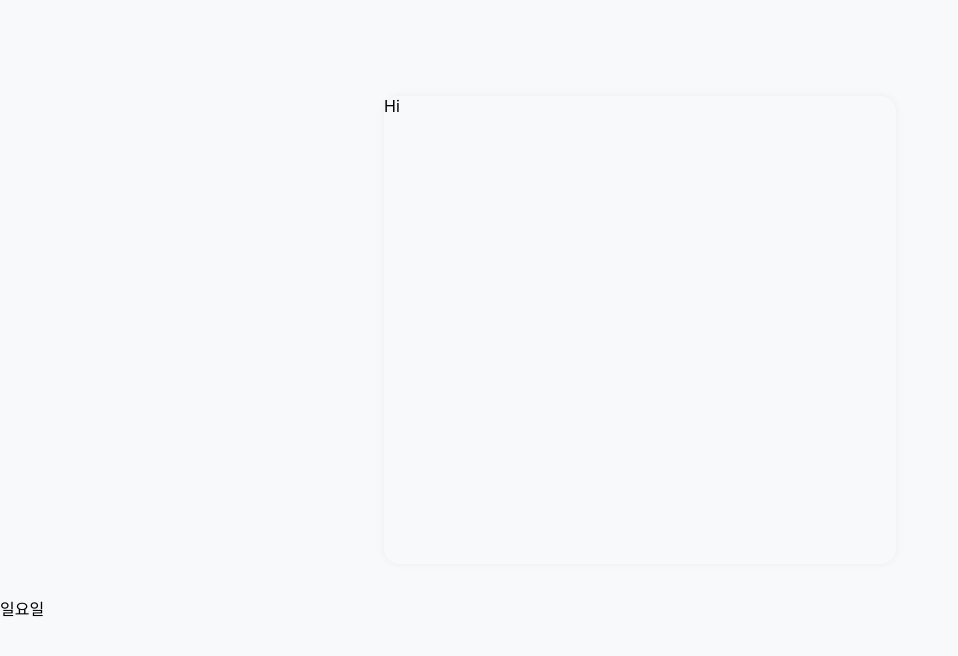
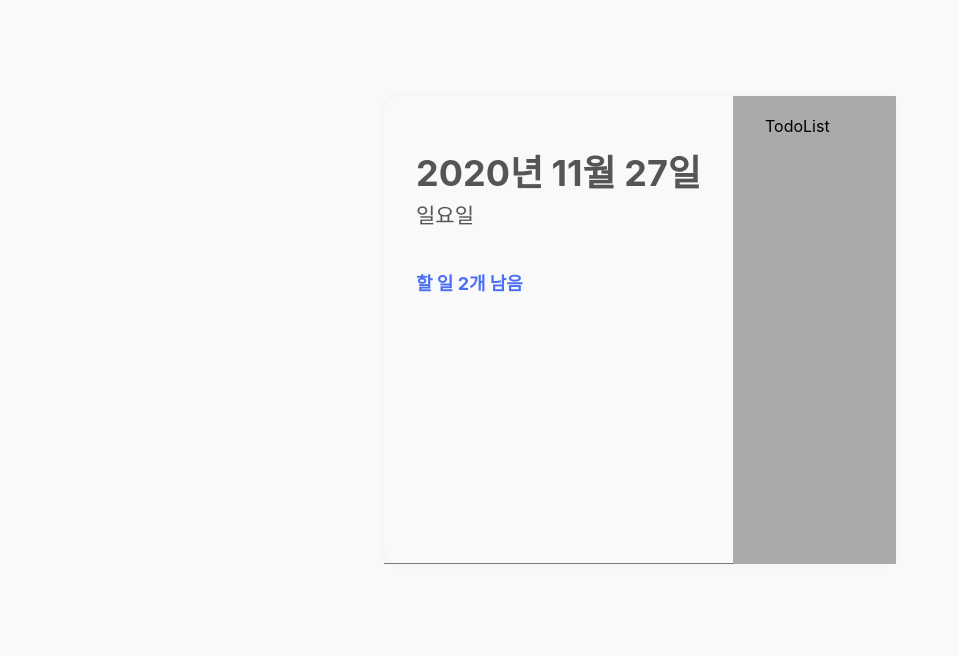
Before and after one commit to Na-Young-Woo/ToDo_list, a React (Create React App) app in the folder todo/: page / in a window 1280 px wide. Shown: the top 656 px of the page, without its empty margins (0-958 px from the left). Built offline with nearby package versions, Linux system fonts and the light colour scheme.

Commit message:
진행 중

```diff
--- a/todo/src/App.js
+++ b/todo/src/App.js
@@ -1,5 +1,8 @@
 import React from "react";
 import { createGlobalStyle } from "styled-components";
+import TodoHead from "./Components/TodoHead";
+import TodoList from "./Components/TodoList";
+
 import TodoTemplate from "./Components/TodoTemplate";
 
 const GlobalStyle = createGlobalStyle`
@@ -11,9 +14,12 @@ const GlobalStyle = createGlobalStyle`
 function App() {
   return (
     <>
-      <TodoTemplate>Hi</TodoTemplate>
+      <TodoTemplate>
+        <TodoHead />
+        <TodoList />
+      </TodoTemplate>
+
       <GlobalStyle />
-      <div className="day">일요일</div>
     </>
   );
 }
--- a/todo/src/Components/TodoHead.js
+++ b/todo/src/Components/TodoHead.js
@@ -2,7 +2,7 @@ import React from "react";
 import styled from "styled-components";
 
 const TodoHeadBlock = styled.div`
-  padding-top: 48px 32px 24px 32px;
+  padding: 48px 32px 24px 32px;
   border-bottom: 1px solid #777;
 
   h1 {
@@ -16,7 +16,7 @@ const TodoHeadBlock = styled.div`
     // opnecolor에서 가져온 정보
     font-size: 21px;
   }
-  .task-left {
+  .tasks-left {
     color: #4c6ef5;
     font-size: 18px;
     margin-top: 40px;
@@ -28,6 +28,8 @@ function TodoHead() {
   return (
     <TodoHeadBlock>
       <h1>2020년 11월 27일</h1>
+      <div className="day">일요일</div>
+      <div className="tasks-left">할 일 2개 남음</div>
     </TodoHeadBlock>
   );
 }
--- /dev/null
+++ b/todo/src/Components/TodoList.js
@@ -0,0 +1,16 @@
+import React from "react";
+import styled from "styled-components";
+
+const TodoListBlock = styled.div`
+  flex: 1; // 자신이 차지할 수 있는 모든 영역을 차지함
+  padding: 20px 32px;
+  badding-bottom: 48px;
+  overflow-y: auto;
+  background: #aaa;
+`;
+
+function TodoList() {
+  return <TodoListBlock>TodoList</TodoListBlock>;
+}
+
+export default TodoList;
```
Also changed, not shown: 2 other files (tests, documents, lock files or other folders).
